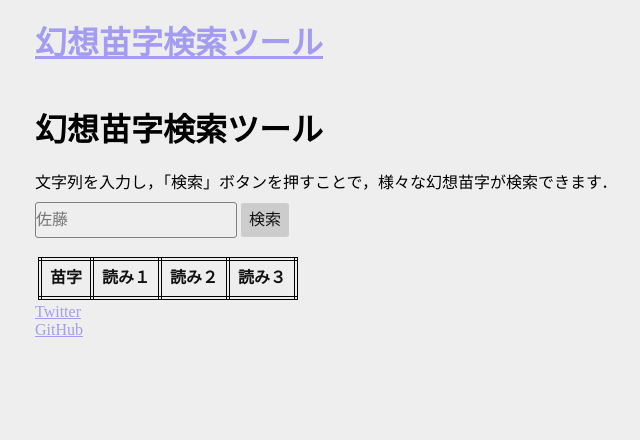
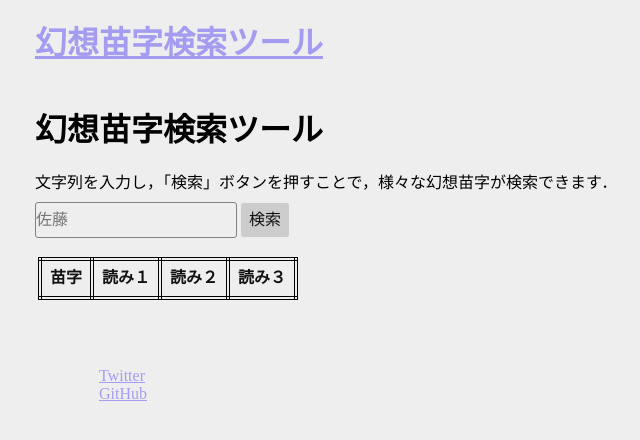
Before and after one commit to satoshin-des/GensoMyoji, a Jekyll site: the page built from index.html, in a window 1280 px wide. Shown: the top 440 px of the page, without its empty margins (29-669 px from the left). Built offline with Jekyll 4.4.1, drawn with Linux system fonts in a browser that asks for light colours.

Commit message:
main.css の更新

```diff
--- a/css/main.css
+++ b/css/main.css
@@ -110,3 +110,11 @@ td, th {
   margin-top: 1rem;
   padding: 3px;
 }
+
+/* footer style */
+.footer {
+  border-top: 1px;
+  border-color: gray;
+  padding: 1rem;
+  margin: 3rem;
+}
```
